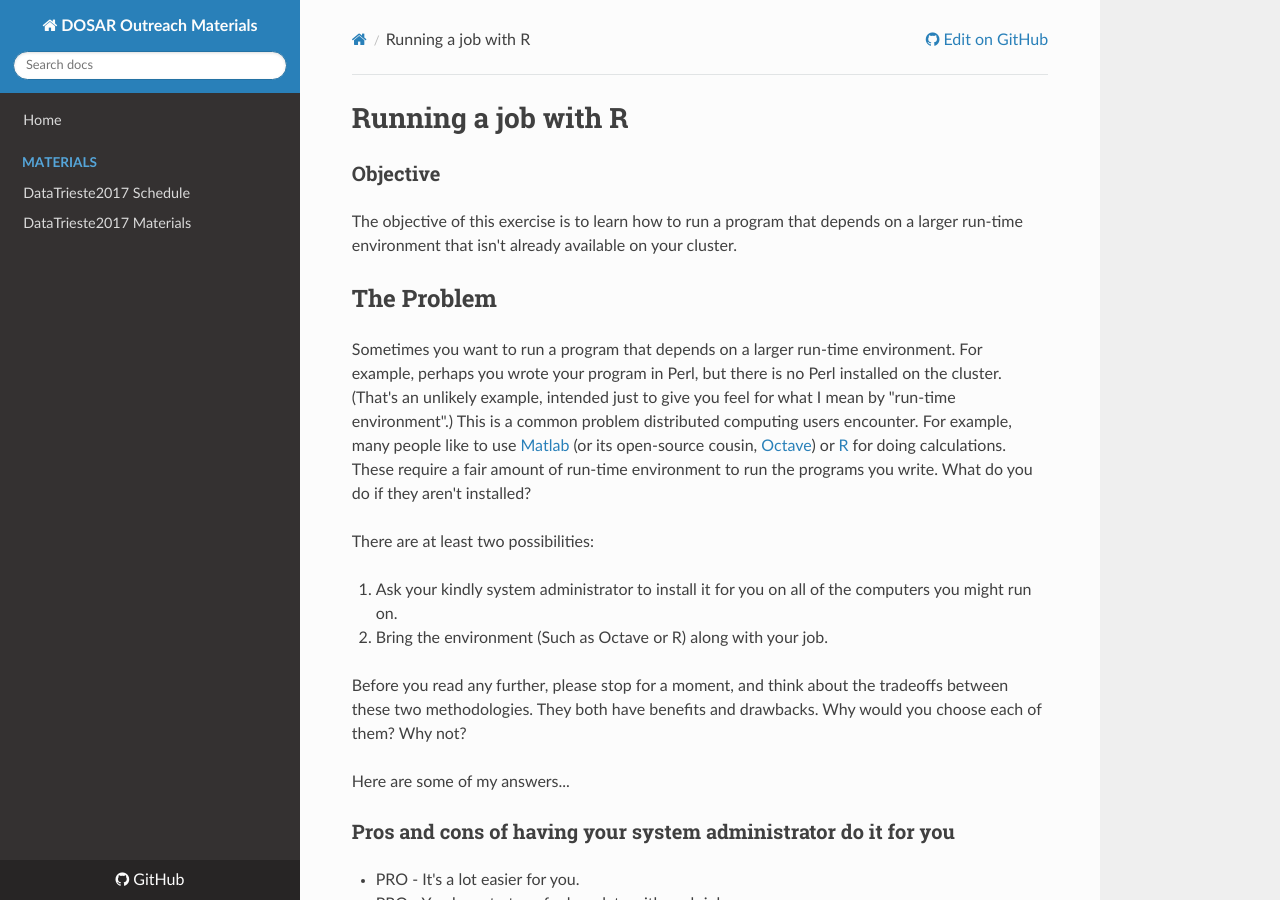
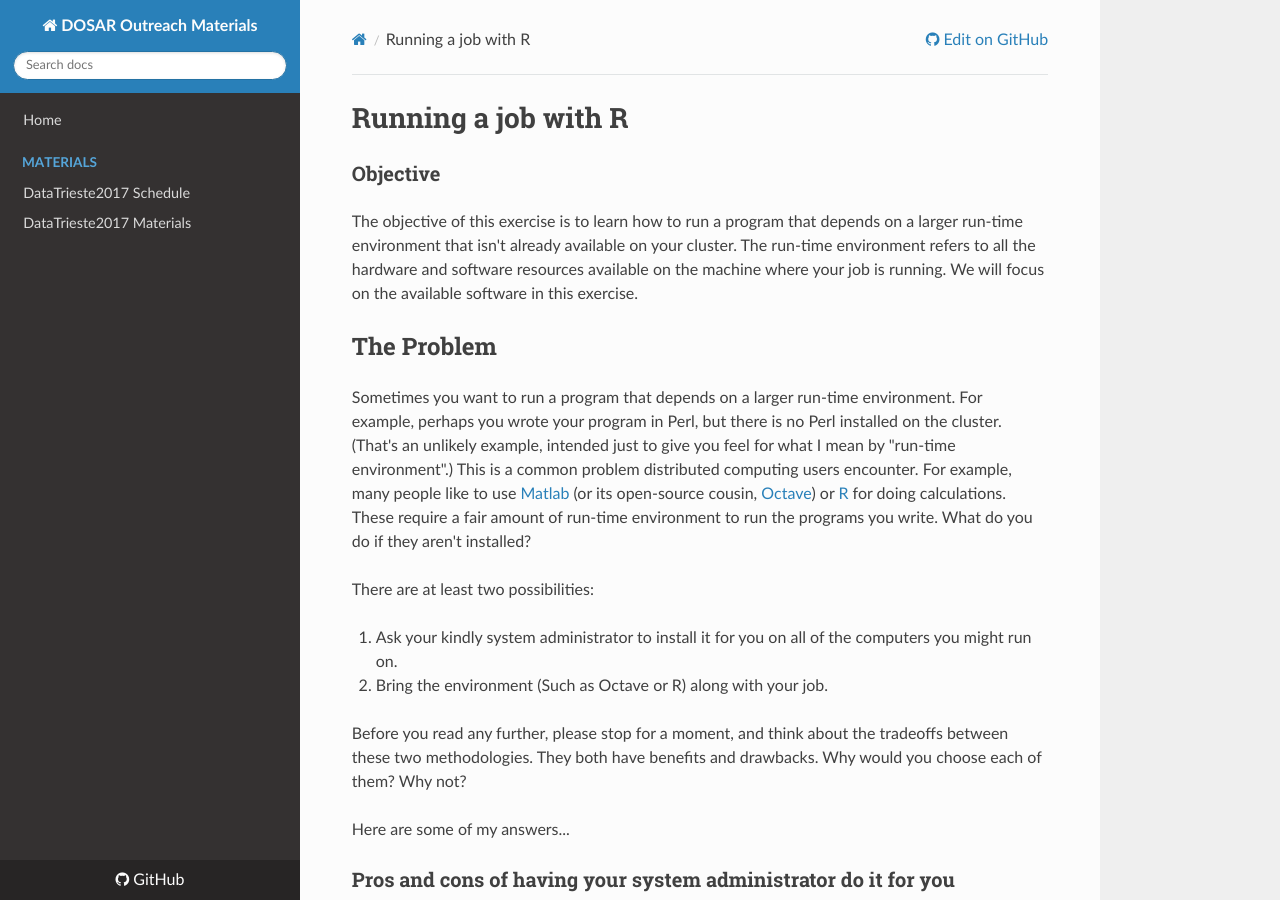
Before and after one commit to opensciencegrid/dosar, an MkDocs documentation site: the page built from docs/Materials/06-RJob.md, in a window 1280 px wide and 900 px high. Built offline with MkDocs 1.6.1, drawn with Linux system fonts in a browser that asks for light colours; nearby versions of some CDN libraries; old or Windows-style settings are respelled for this version of MkDocs.

Commit message:
Added clarification on run-time environment

```diff
--- a/docs/Materials/06-RJob.md
+++ b/docs/Materials/06-RJob.md
@@ -1,7 +1,7 @@
 # Running a job with R
 
 ### Objective
-The objective of this exercise is to learn how to run a program that depends on a larger run-time environment that isn't already available on your cluster.
+The objective of this exercise is to learn how to run a program that depends on a larger run-time environment that isn't already available on your cluster.  The run-time environment refers to all the hardware and software resources available on the machine where your job is running.  We will focus on the available software in this exercise.
 
 ## The Problem
 
```
